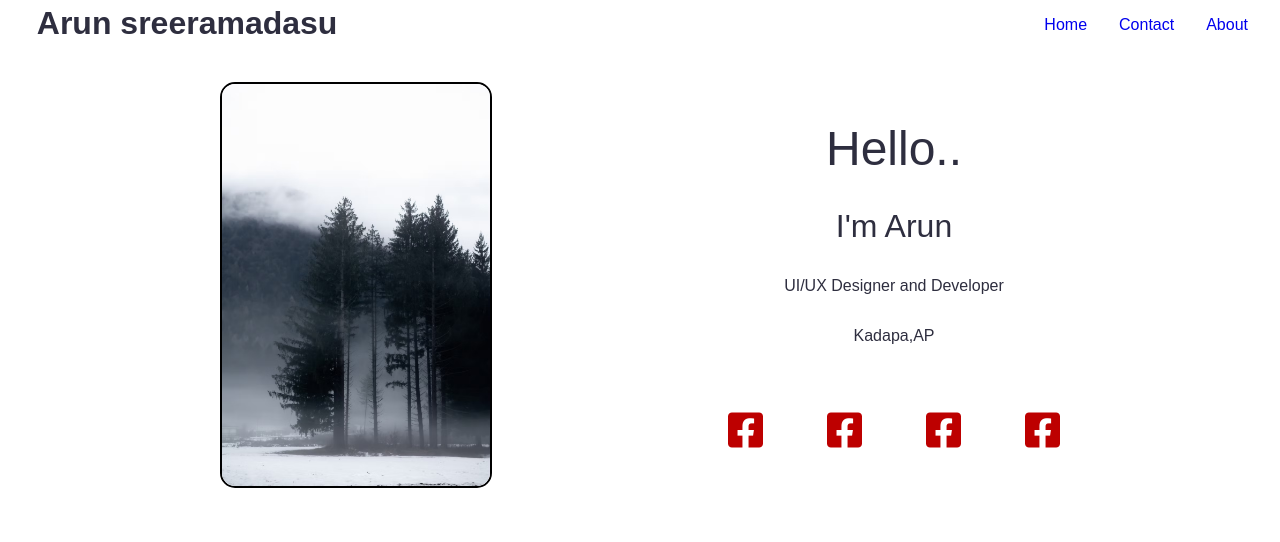
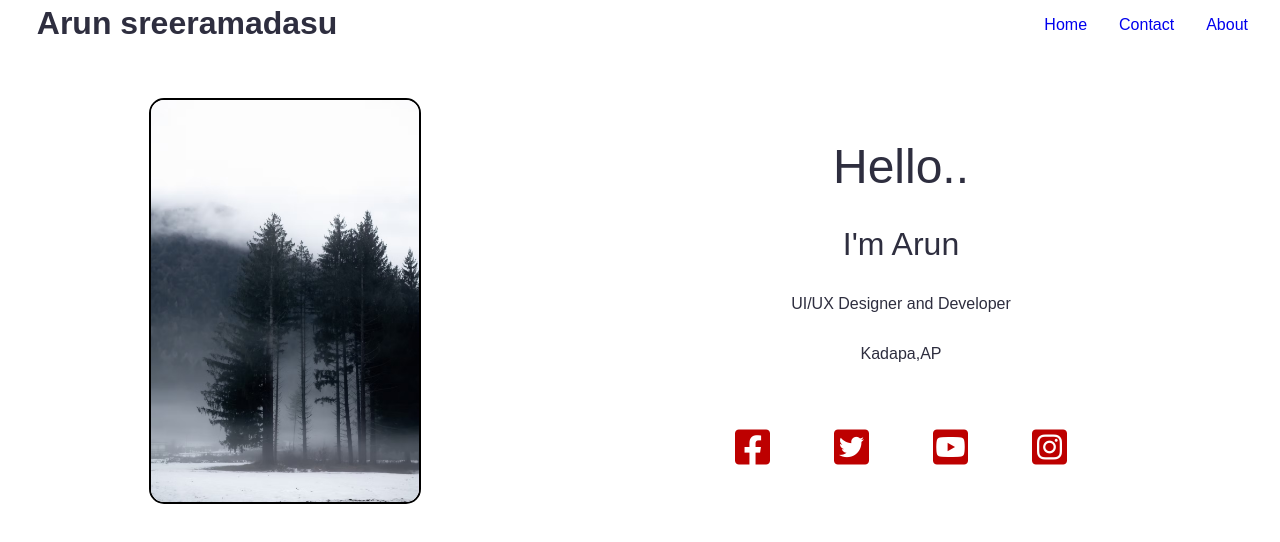
Before and after one commit to sreeramadasuarun/flex, a plain HTML site: page index.html in a window 1280 px wide. Drawn offline with Linux system fonts and the light colour scheme.

Commit message:
css done

```diff
--- a/index.html
+++ b/index.html
@@ -47,9 +47,9 @@
                 <div class="head-social-icons">
                     <ul class="social-links">
                         <li><a href="#"><i class="fa-brands fa-square-facebook"></i></a></li>
-                        <li><a href="#"><i class="fa-brands fa-square-facebook"></i></a></li>
-                        <li><a href="#"><i class="fa-brands fa-square-facebook"></i></a></li>
-                        <li><a href="#"><i class="fa-brands fa-square-facebook"></i></a></li>
+                        <li><a href="#"><i class="fa-brands fa-square-twitter"></i></i></a></li>
+                        <li><a href="#"><i class="fa-brands fa-square-youtube"></i></a></li>
+                        <li><a href="#"><i class="fa-brands fa-square-instagram"></i></a></li>
 
                     </ul>
                 </div>
--- a/styles/styles.css
+++ b/styles/styles.css
@@ -4,18 +4,14 @@
     box-sizing: border-box;
 }
 
-html {
+body {
     font-size: 16px;
-}
-
-body {
     font-family: 'Poppins', sans-serif;
     color: rgb(46, 46, 63);
 }
 
 li a {
     text-decoration: none;
-
 }
 
 ul {
@@ -34,6 +30,10 @@ ul {
 
 }
 
+.logo {
+    margin: 0.3rem;
+}
+
 .nav-links {
     display: flex;
     flex-direction: row;
@@ -42,19 +42,27 @@ ul {
 
 }
 
-.logo {
-    margin: 0.3rem;
-}
 
 
 .container {
     display: flex;
     flex-direction: row;
     align-items: center;
-    justify-content: space-evenly;
+    justify-content: space-around;
     gap: 1rem;
-    margin-top: 2rem;
+    margin-top: 3rem;
 
+}
+
+img {
+    max-width: 100%;
+    height: auto;
+    border-radius: 15px;
+    border: 2px solid black;
+}
+
+.left-image {
+    width: 17rem;
 }
 
 .head-content {
@@ -62,6 +70,7 @@ ul {
     flex-direction: column;
     justify-content: space-between;
     gap: 4rem;
+    margin-right: 4rem;
 }
 
 
@@ -100,20 +109,8 @@ ul {
     gap: 4rem;
 }
 
-.social-links a {
+.social-links i {
     font-size: 2.5rem;
     color: rgb(189, 0, 0);
 
 }
-
-img {
-    max-width: 100%;
-    height: auto;
-    border-radius: 15px;
-    border: 2px solid black;
-}
-
-.left-image {
-    width: 17rem;
-    border-radius: 10px;
-}
```
